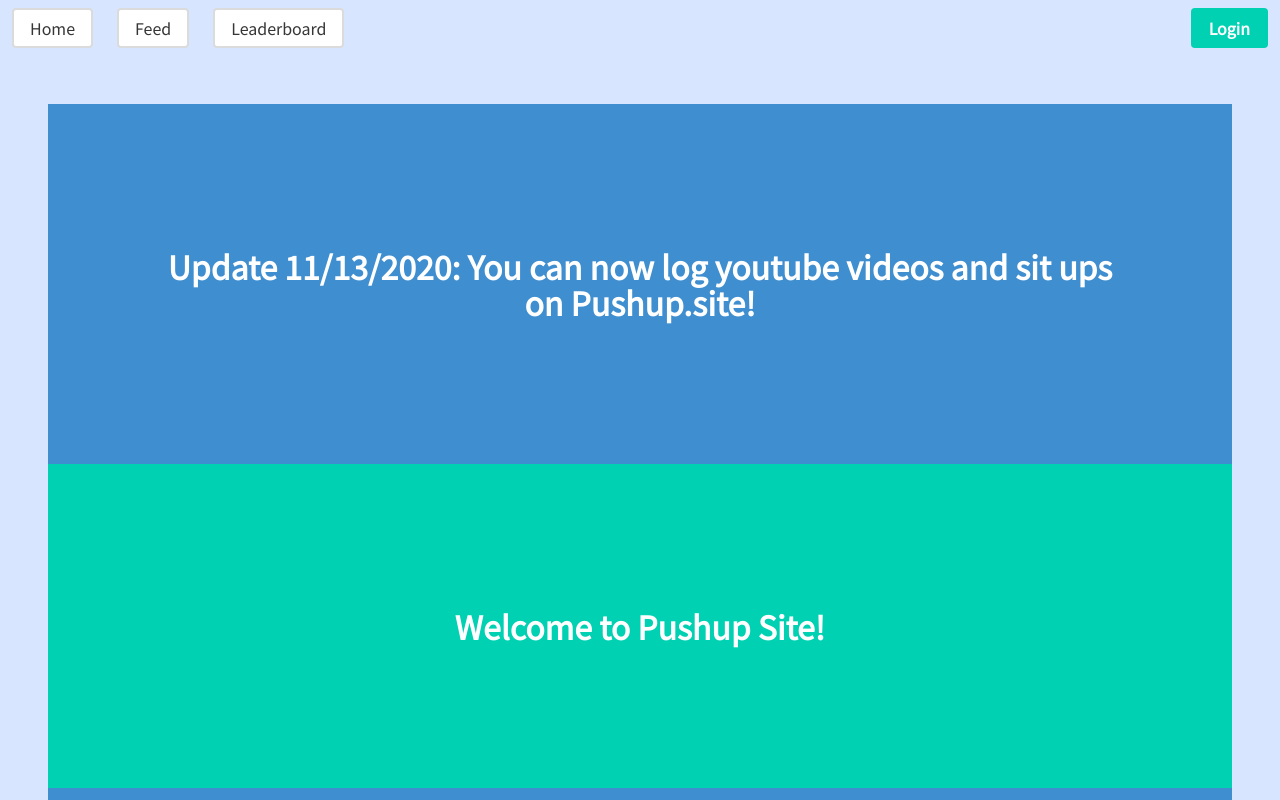
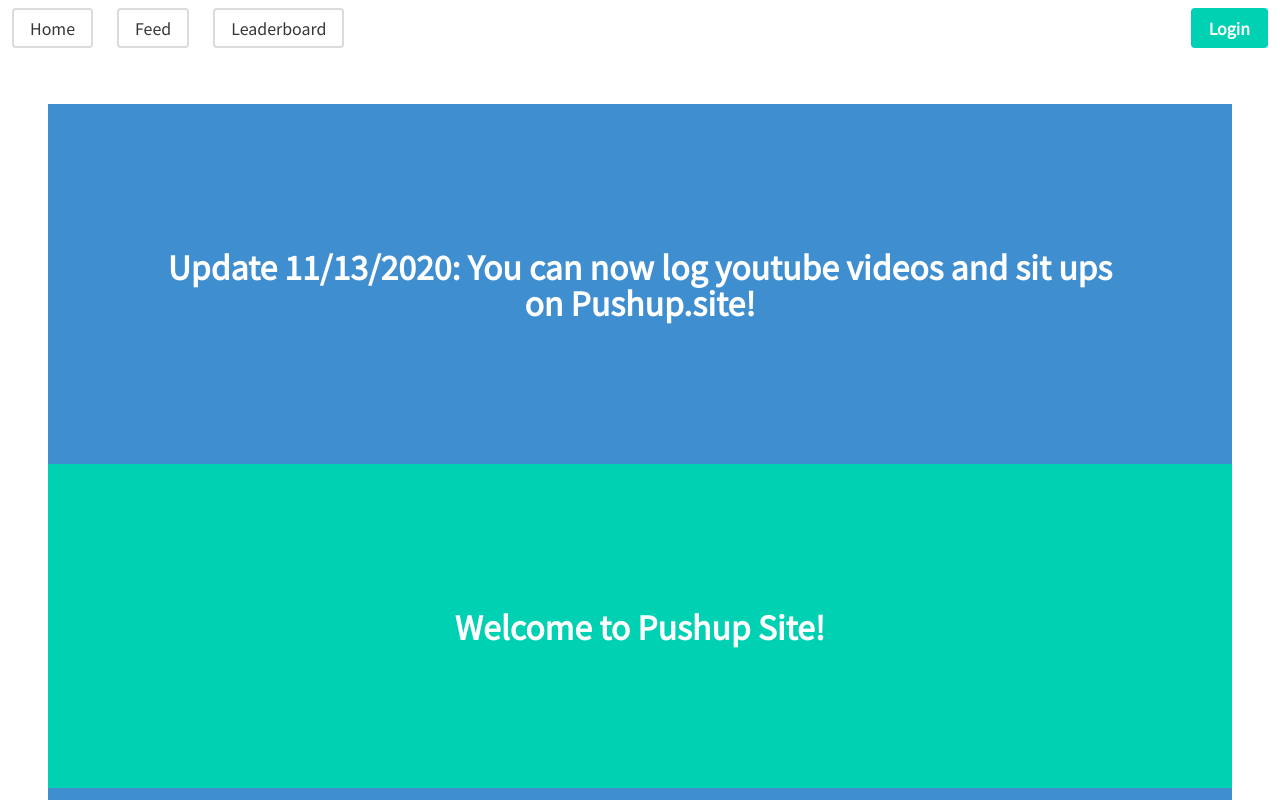
Before and after one commit to snissn/pushup-tracker, a Next.js app: page / in a window 1280 px wide. Shown: the top 800 px of the page. Built offline with nearby package versions, Linux system fonts and the light colour scheme; no server answers; what re-base would draw is missing.

Commit message:
change backgroudn to white

```diff
--- a/assets/sass/styles.scss
+++ b/assets/sass/styles.scss
@@ -9,7 +9,7 @@
 // Update some of Bulma's component variables
 //$body-background-color: #2e00fc;
 */
-$body-background-color: #005efc28;
+//$body-background-color: #005efc28;
 $navbar-height: "3.5rem";
 $control-border-width: 2px;
 $input-border-color: transparent;
```
